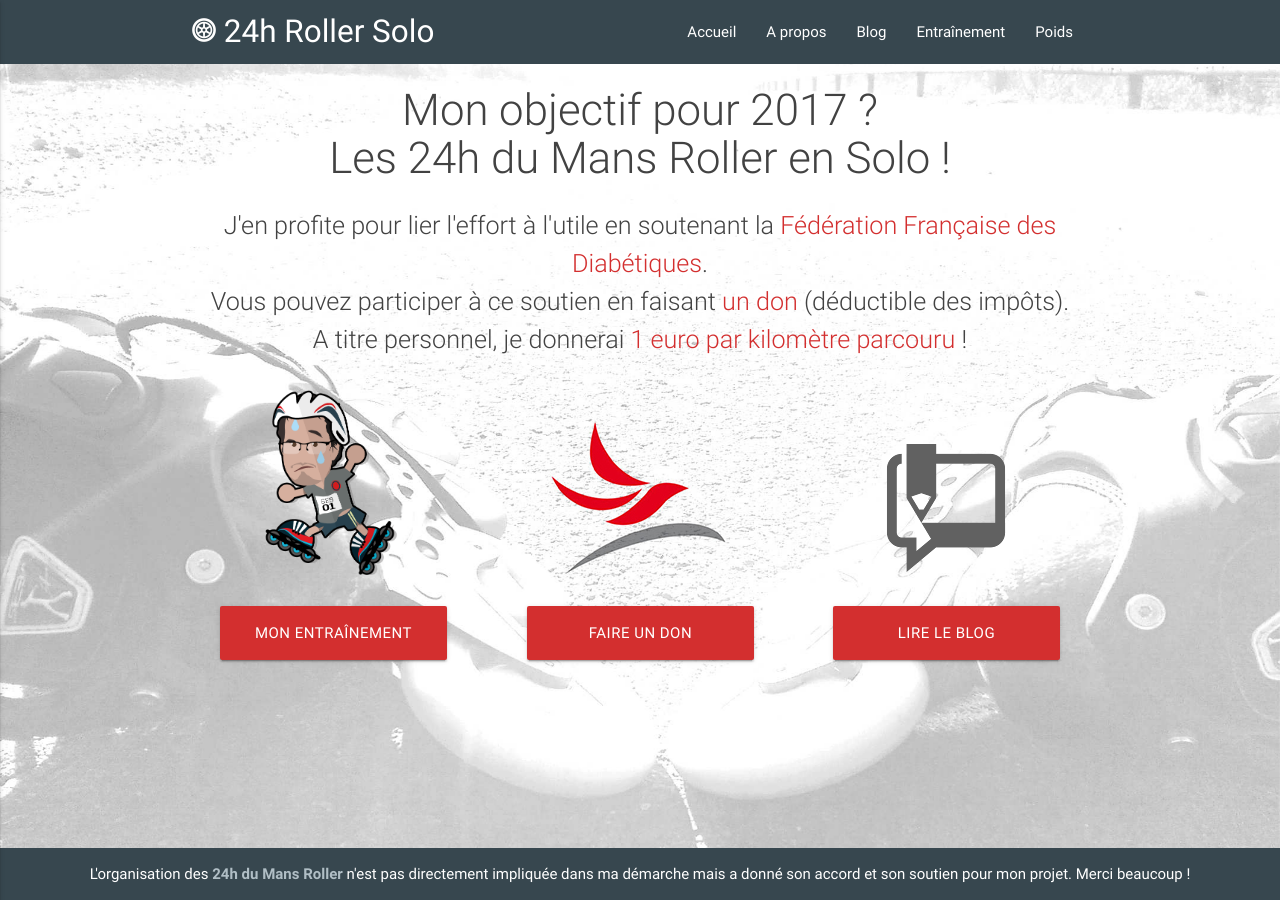
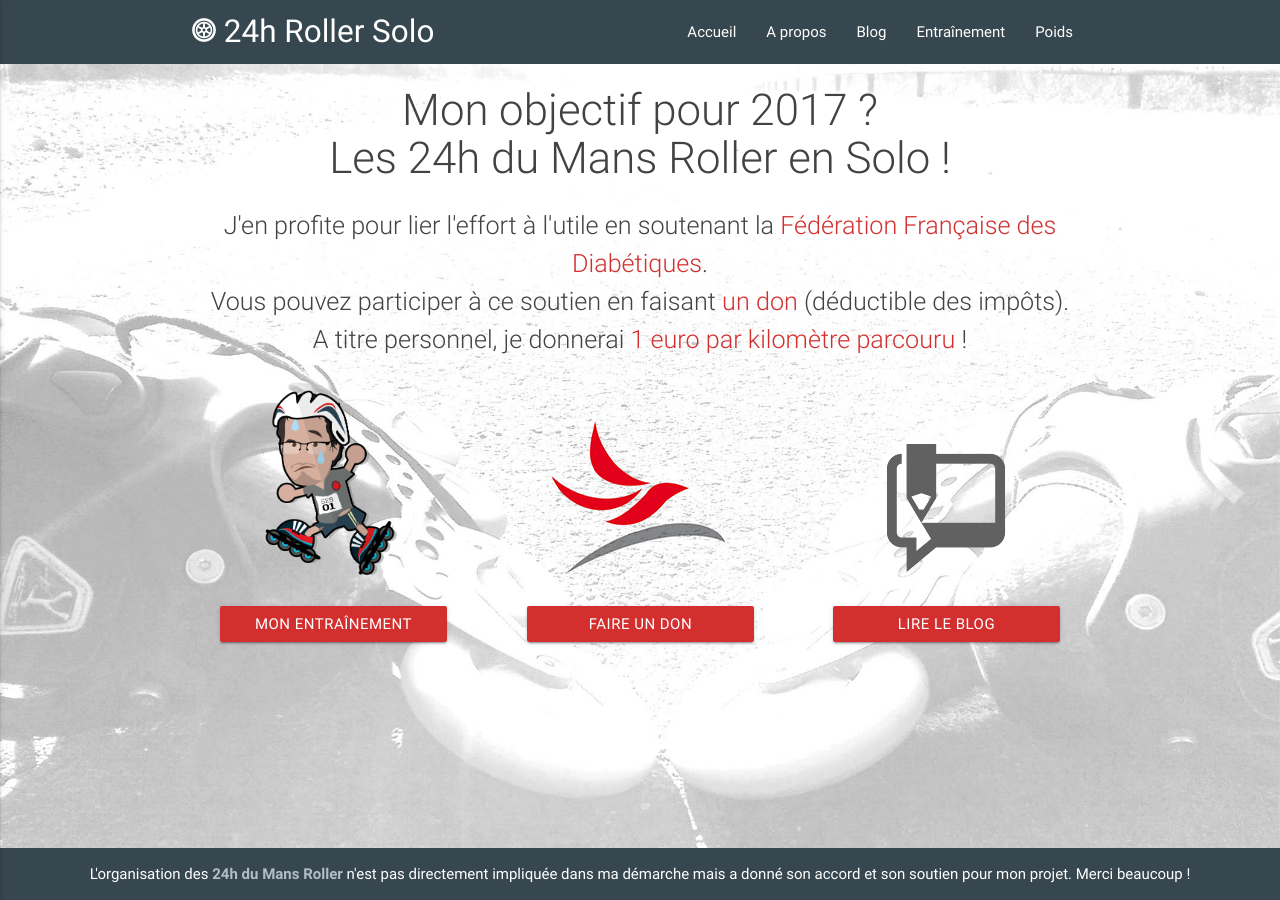
Before and after one commit to 24hRollerSolo/24hRollerSolo.github.io, a Jekyll site: the page built from index.html, in a window 1280 px wide. Built offline with Jekyll 4.4.1, drawn with Linux system fonts in a browser that asks for light colours.

Commit message:
Use btn instead of btn-large on home page

```diff
--- a/index.html
+++ b/index.html
@@ -19,7 +19,7 @@
       <img height="200" src="{{ "/assets/images/avatar.png" | relative_url }}" />
     </div>
     <div>
-      <a href="/training" class="center waves-effect waves-light btn-large btn-block">Mon entraînement</a>
+      <a href="/training" class="center waves-effect waves-light btn btn-block">Mon entraînement</a>
     </div>
   </div>
 
@@ -28,7 +28,7 @@
       <img height="200" src="{{ "/assets/images/ffd_logo.png" | relative_url }}" />
     </div>
     <div>
-      <a href="http://www.alvarum.com/sebastienprunier" target="_blank" class="center waves-effect waves-light btn-large btn-block">Faire un don</a>
+      <a href="http://www.alvarum.com/sebastienprunier" target="_blank" class="center waves-effect waves-light btn btn-block">Faire un don</a>
     </div>
   </div>
 
@@ -37,7 +37,7 @@
       <img height="200" src="{{ "/assets/images/blog_logo.png" | relative_url }}" />
     </div>
     <div>
-      <a href="/blog" class="center waves-effect waves-light btn-large btn-block">Lire le blog</a>
+      <a href="/blog" class="center waves-effect waves-light btn btn-block">Lire le blog</a>
     </div>
   </div>
 </div>
```
